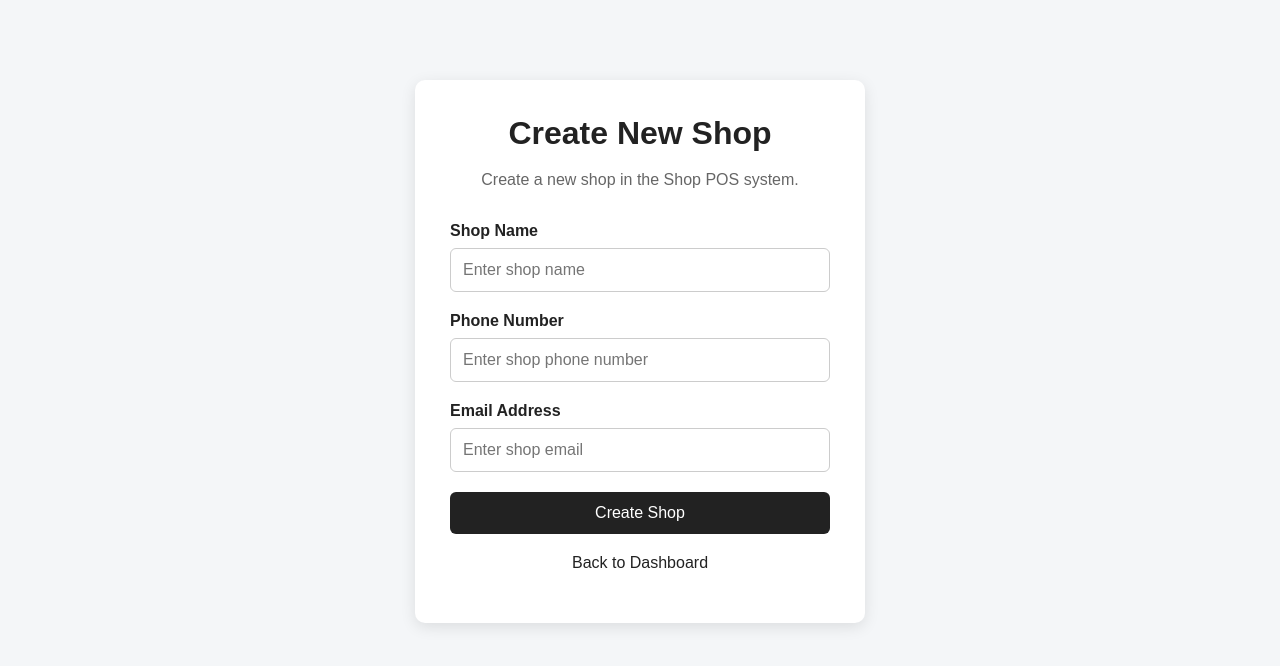
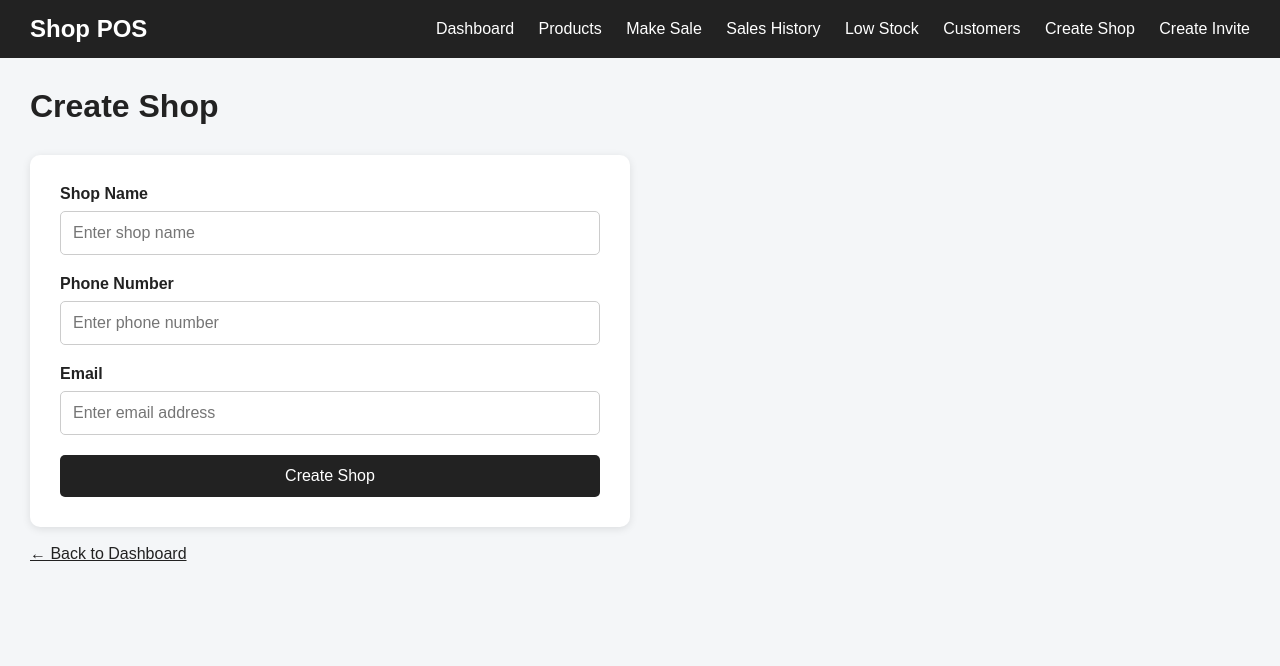
Before and after one commit to mohamedissac2024-oss/shop-pos, a Flask app: page /create-shop in a window 1280 px wide. Shown: the top 666 px of the page. Run offline with Flask 3, Linux system fonts and the light colour scheme; the visitor is signed in with stand-in values (Sample User, id 1); some libraries are stand-ins or nearby versions.

Commit message:
Update create shop and invite pages

```diff
--- a/templates/create_shop.html
+++ b/templates/create_shop.html
@@ -2,10 +2,9 @@
 <html lang="en">
   <head>
     <meta charset="UTF-8" />
-
     <meta name="viewport" content="width=device-width, initial-scale=1.0" />
 
-    <title>Create New Shop</title>
+    <title>Create Shop - Shop POS</title>
 
     <link
       rel="stylesheet"
@@ -14,14 +13,54 @@
   </head>
 
   <body>
-    <div class="setup-container">
-      <h1>Create New Shop</h1>
+    <!-- Navigation -->
 
-      <p class="setup-description">Create a new shop in the Shop POS system.</p>
+    <nav>
+      <h2>Shop POS</h2>
 
-      <form method="POST">
-          <input type="hidden" name="csrf_token" value="{{ csrf_token() }}">
-        <div class="form-group">
+      <div>
+        <a href="/dashboard"> Dashboard </a>
+        <a href="/products"> Products </a>
+        <a href="/sale"> Make Sale </a>
+        <a href="/sales"> Sales History </a>
+        <a href="/low-stock"> Low Stock </a>
+        <a href="/customers"> Customers </a>
+        <a href="/create-shop"> Create Shop </a>
+        <a href="/create-invite"> Create Invite </a>
+      </div>
+    </nav>
+
+    <!-- Main Content -->
+
+    <main>
+      <h1>Create Shop</h1>
+
+      <div class="form-container">
+        {% if success %}
+
+        <p>
+          <strong>Shop created: {{ shop_name }}</strong> (ID: {{ shop_id }})
+        </p>
+
+        <br />
+
+        <a href="/create-invite">
+          <button type="button" class="sell-button">
+            Next: Create Login Link
+          </button>
+        </a>
+
+        <br /><br />
+
+        <a href="/create-shop"> Create another shop </a>
+
+        {% else %}
+
+        <form method="POST">
+          <input type="hidden" name="csrf_token" value="{{ csrf_token() }}" />
+
+          <!-- Shop Name -->
+
           <label for="name"> Shop Name </label>
 
           <input
@@ -31,36 +70,40 @@
             placeholder="Enter shop name"
             required
           />
-        </div>
 
-        <div class="form-group">
+          <!-- Phone -->
+
           <label for="phone"> Phone Number </label>
 
           <input
             type="text"
             id="phone"
             name="phone"
-            placeholder="Enter shop phone number"
+            placeholder="Enter phone number"
           />
-        </div>
 
-        <div class="form-group">
-          <label for="email"> Email Address </label>
+          <!-- Email -->
+
+          <label for="email"> Email </label>
 
           <input
             type="email"
             id="email"
             name="email"
-            placeholder="Enter shop email"
+            placeholder="Enter email address"
           />
-        </div>
 
-        <button type="submit">Create Shop</button>
-      </form>
+          <!-- Submit -->
 
-      <p class="login-link">
-        <a href="{{ url_for('dashboard') }}"> Back to Dashboard </a>
-      </p>
-    </div>
+          <button type="submit" class="sell-button">Create Shop</button>
+        </form>
+
+        {% endif %}
+      </div>
+
+      <br />
+
+      <a href="/dashboard"> ← Back to Dashboard </a>
+    </main>
   </body>
 </html>
```
Also changed, not shown: templates/create_invite.html (+86 -19 lines).
